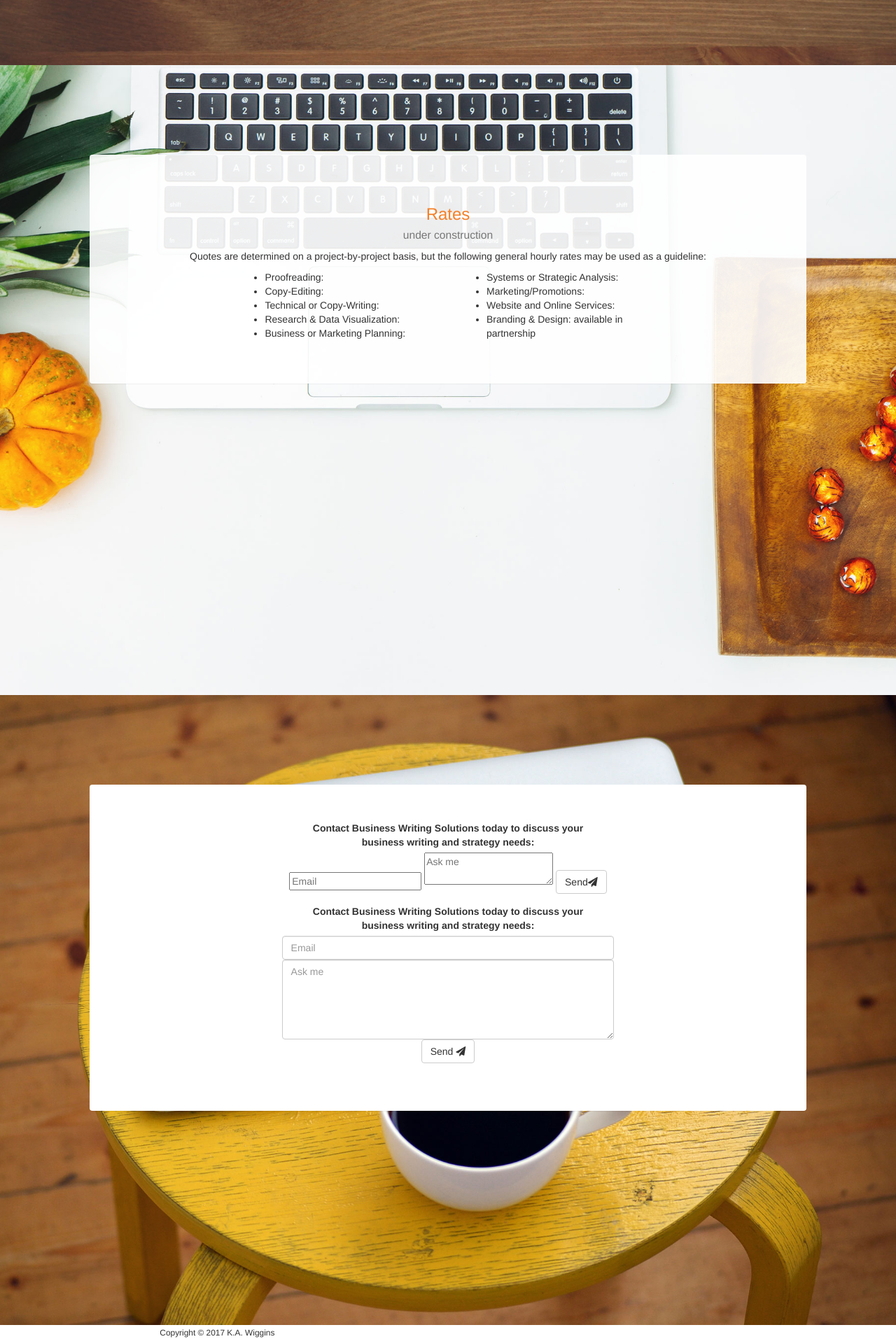
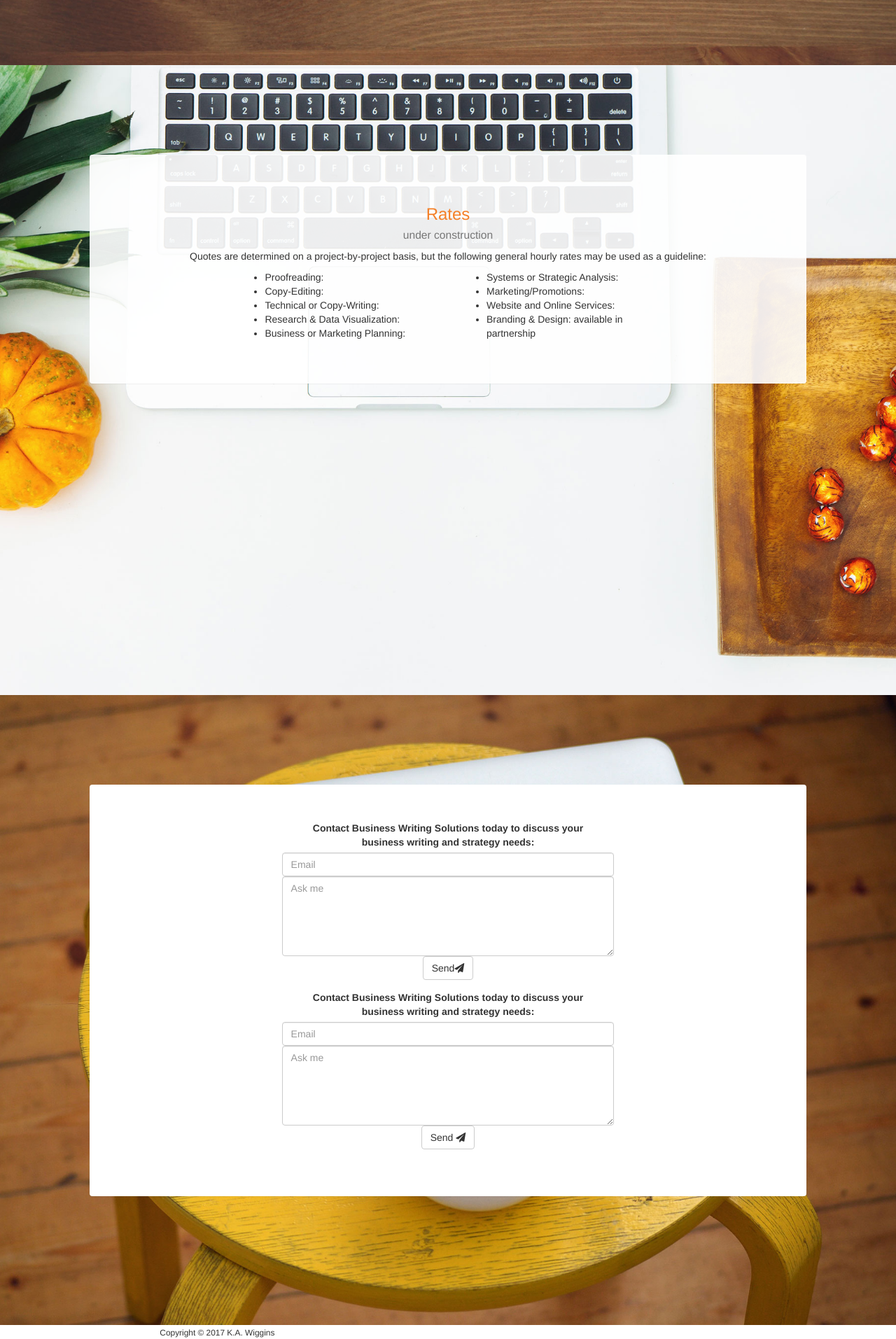
Before and after one commit to kaiewiggins/businesswriting, a Jekyll site: the page built from test.html, in a window 1280 px wide. Shown: the part 2607-4520 px from the top of the page at 70% size. Built offline with Jekyll 4.4.1, drawn with Linux system fonts in a browser that asks for light colours; nearby versions of some CDN libraries.

Commit message:
Update test.html

```diff
--- a/test.html
+++ b/test.html
@@ -132,8 +132,8 @@ title: US and Canadian Business Writing Solutions
 <form class="form-horizontal" method="POST" action="http://formspree.io/kaie.web@gmail.com">
       <label for="email-input">Contact Business Writing Solutions today to discuss your business writing and strategy needs:</label>
 <div class="form-group">
-    <input type="email" name="email" placeholder="Email">
-  <textarea name="message" placeholder="Ask me"></textarea>
+    <input type="email" name="email" placeholder="Email" class="form-control">
+  <textarea name="message" placeholder="Ask me" class="form-control" rows="5"></textarea>
     <button type="submit" class="btn btn-default">Send<i class="fa fa-send"></i></button>
       </div><!--end form group-->
 </form>
```
